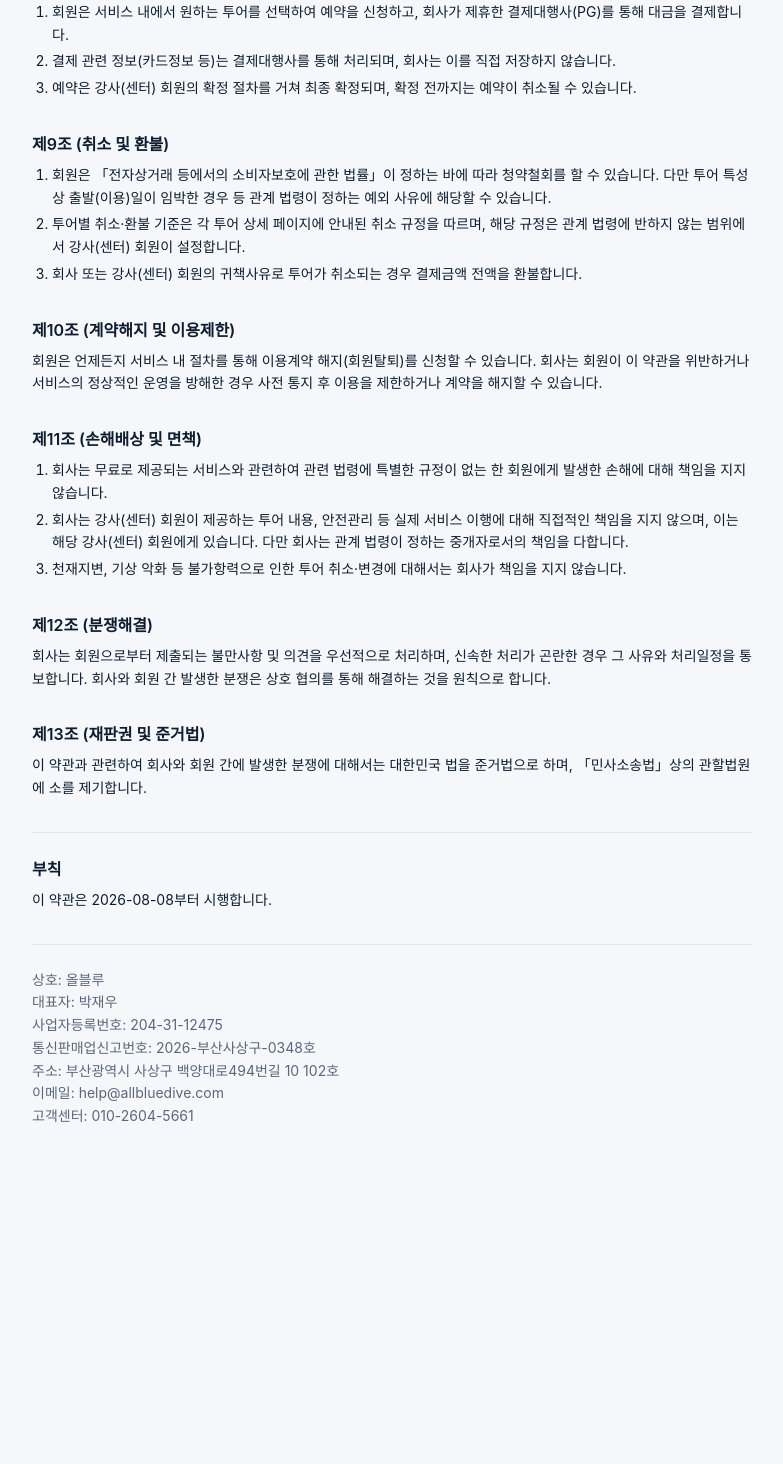
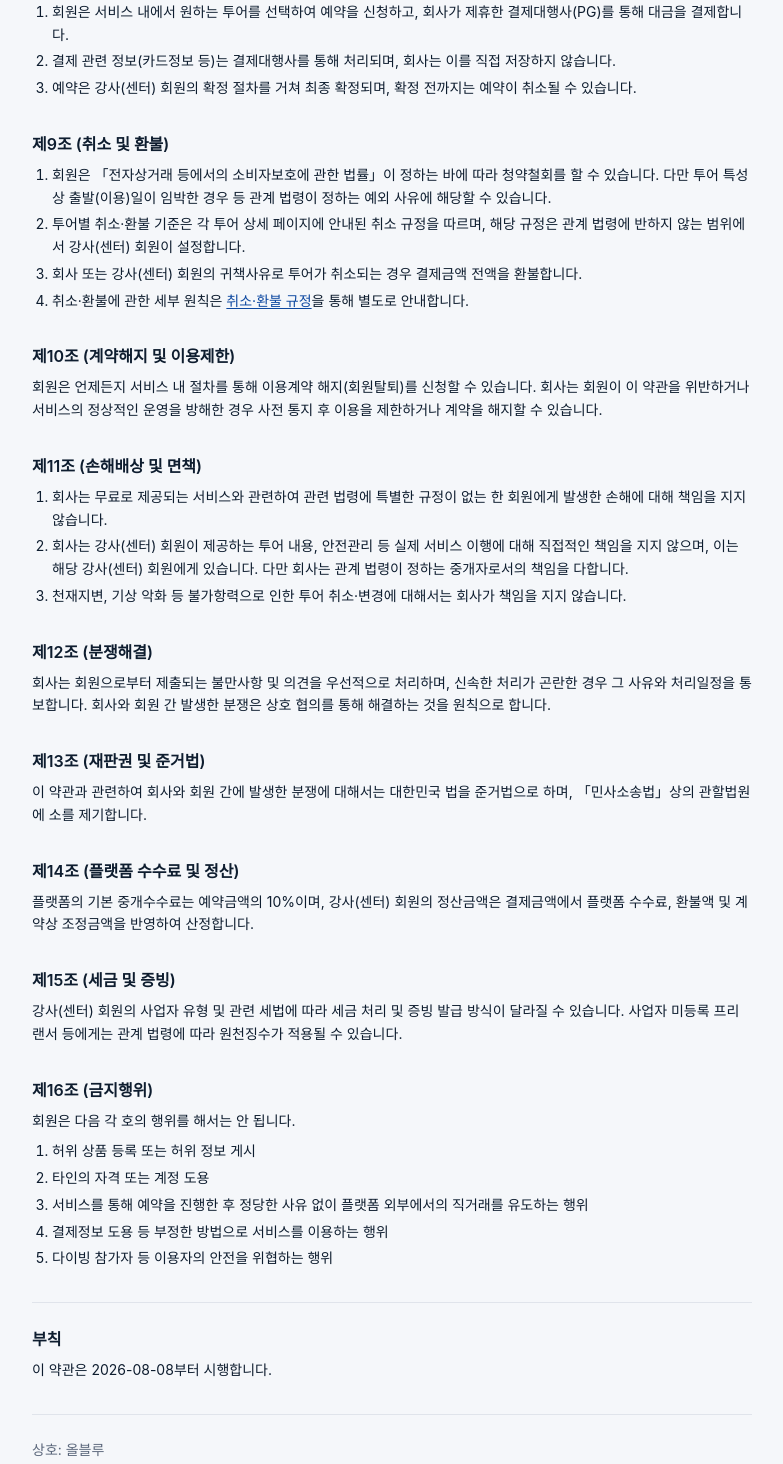
Before and after one commit to go1234a-byte/all-blue-diving, a React (Vite) app: page /terms in a window 1280 px wide. Shown: the part 1466-2930 px from the top of the page, without its empty margins (248-1031 px from the left). Before the commit the page ends 2634 px from the top, so only its background shows below. Built offline with nearby package versions, Linux system fonts and the light colour scheme; no server answers; the database is empty; a web font is replaced by a local one; what @enter-pro/analytics-sdk would draw is missing.

Commit message:
Update TermsPage.tsx

```diff
--- a/src/pages/TermsPage.tsx
+++ b/src/pages/TermsPage.tsx
@@ -140,6 +140,13 @@ const TermsPage = () => {
                 해당 규정은 관계 법령에 반하지 않는 범위에서 강사(센터) 회원이 설정합니다.</li>
               <li>회사 또는 강사(센터) 회원의 귀책사유로 투어가 취소되는 경우 결제금액 전액을
                 환불합니다.</li>
+              <li>
+                취소·환불에 관한 세부 원칙은{" "}
+                <Link to="/refund-policy" className="text-primary underline underline-offset-2">
+                  취소·환불 규정
+                </Link>
+                을 통해 별도로 안내합니다.
+              </li>
             </ol>
           </section>
 
@@ -182,6 +189,34 @@ const TermsPage = () => {
             </p>
           </section>
 
+          <section>
+            <h2 className="mb-2 text-base font-semibold">제14조 (플랫폼 수수료 및 정산)</h2>
+            <p>
+              플랫폼의 기본 중개수수료는 예약금액의 10%이며, 강사(센터) 회원의 정산금액은 결제금액에서
+              플랫폼 수수료, 환불액 및 계약상 조정금액을 반영하여 산정합니다.
+            </p>
+          </section>
+
+          <section>
+            <h2 className="mb-2 text-base font-semibold">제15조 (세금 및 증빙)</h2>
+            <p>
+              강사(센터) 회원의 사업자 유형 및 관련 세법에 따라 세금 처리 및 증빙 발급 방식이 달라질 수
+              있습니다. 사업자 미등록 프리랜서 등에게는 관계 법령에 따라 원천징수가 적용될 수 있습니다.
+            </p>
+          </section>
+
+          <section>
+            <h2 className="mb-2 text-base font-semibold">제16조 (금지행위)</h2>
+            <p className="mb-2">회원은 다음 각 호의 행위를 해서는 안 됩니다.</p>
+            <ol className="list-decimal space-y-1 pl-5">
+              <li>허위 상품 등록 또는 허위 정보 게시</li>
+              <li>타인의 자격 또는 계정 도용</li>
+              <li>서비스를 통해 예약을 진행한 후 정당한 사유 없이 플랫폼 외부에서의 직거래를 유도하는 행위</li>
+              <li>결제정보 도용 등 부정한 방법으로 서비스를 이용하는 행위</li>
+              <li>다이빙 참가자 등 이용자의 안전을 위협하는 행위</li>
+            </ol>
+          </section>
+
           <section className="border-t border-border pt-6">
             <h2 className="mb-2 text-base font-semibold">부칙</h2>
             <p>이 약관은 {EFFECTIVE_DATE}부터 시행합니다.</p>
```
